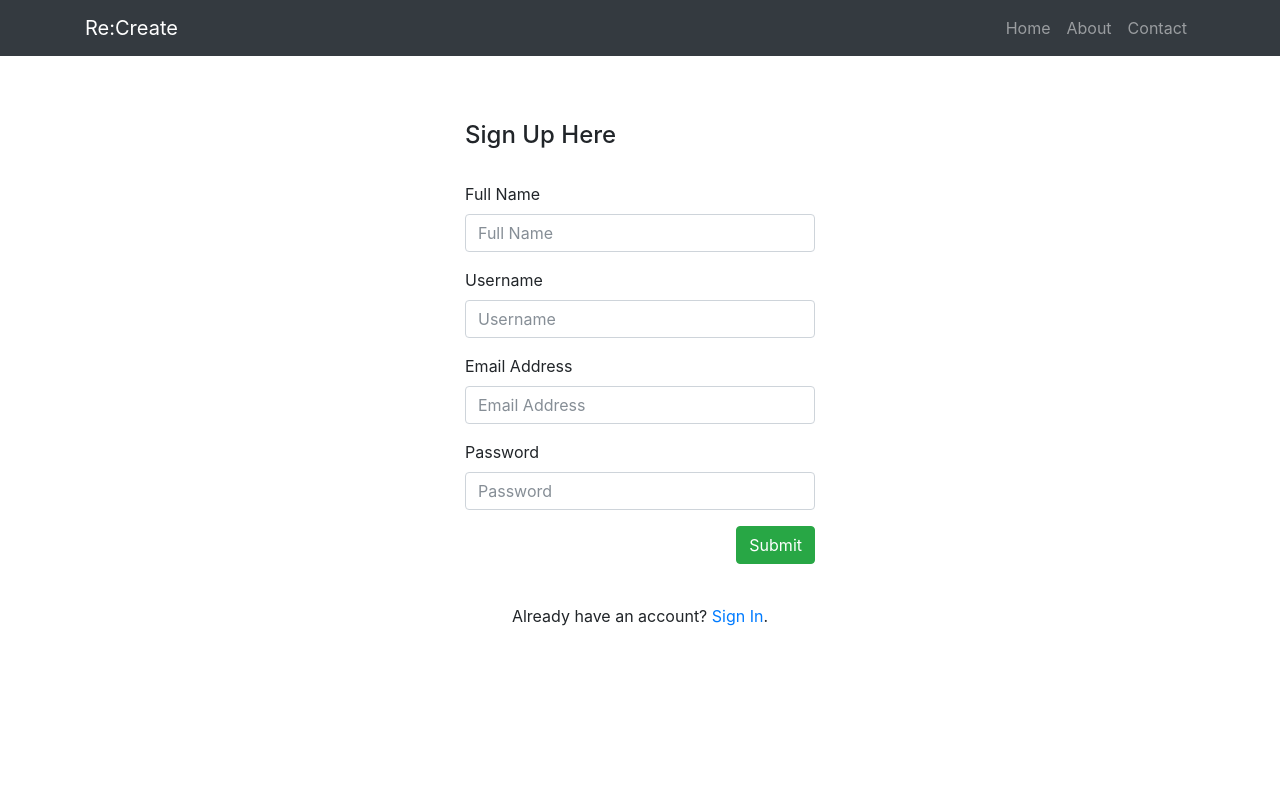
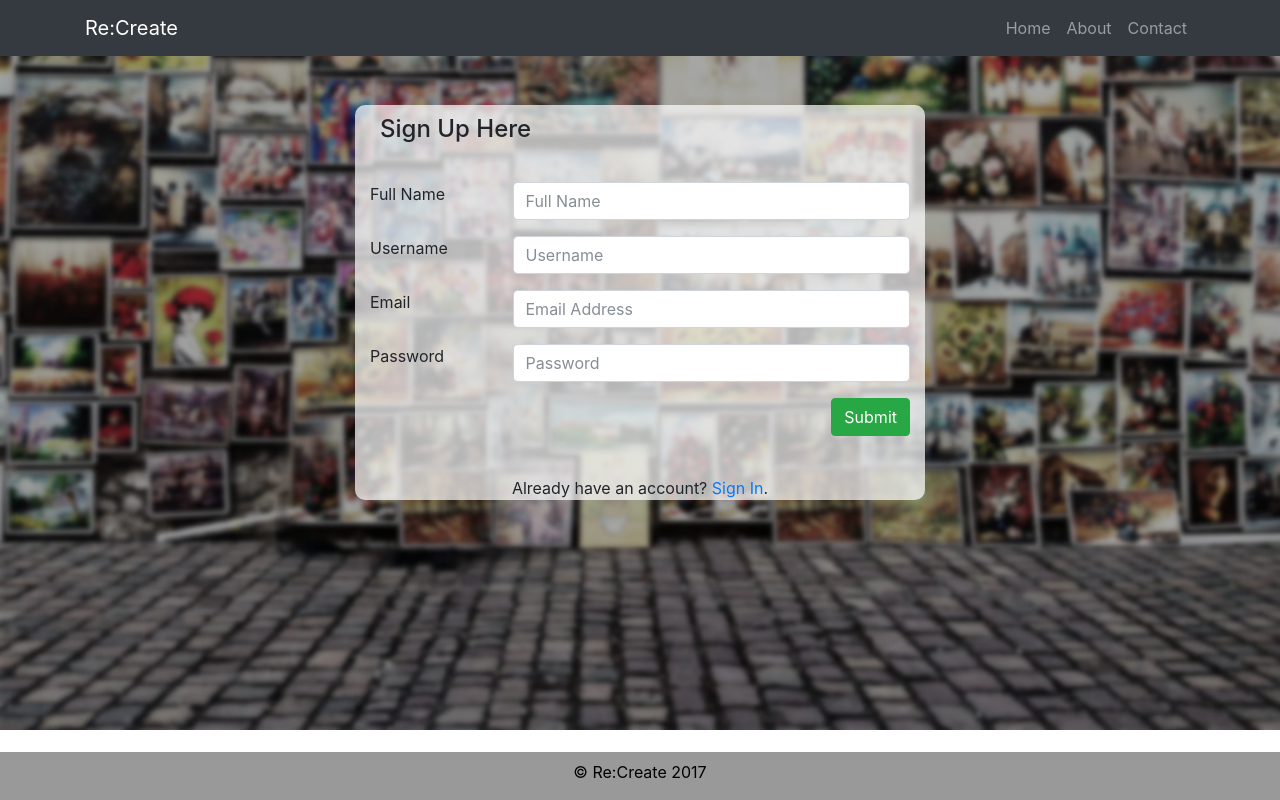
Before and after one commit to DevTarmidi/ReCreate, a CodeIgniter app: page /recreate/index.php/signup in a window 1280 px wide. Run offline with CodeIgniter, Linux system fonts and the light colour scheme.

Commit message:
design commit

```diff
--- a/application/config/database.php
+++ b/application/config/database.php
@@ -77,8 +77,8 @@
 	'dsn'	=> '',
 	'hostname' => 'localhost',
 	'username' => 'root',
-	'password' => '1234',
-	'database' => 'db_recreate',
+	'password' => '',
+	'database' => 'recreate',
 	'dbdriver' => 'mysqli',
 	'dbprefix' => '',
 	'pconnect' => FALSE,
--- a/application/views/dashboard.php
+++ b/application/views/dashboard.php
@@ -38,7 +38,7 @@
         .tabcontent {
             float: left;
             padding: 0px 12px;
-            background-color: #fff;
+            background-color: rgba(225,225,225,0.9);
             width: 90%;
             border-left: none;
             height: 100%;
@@ -57,12 +57,12 @@
                         <h3>New Project</h3><hr/>
                         <div id="layout" class="text-left" style="width:90%;" align="center">
                             <a href="main.html">
-                                <div id="400p" class="col-lg-3 text-center" style="width:100px; height:75px; background-color:#ccc; margin:2px;">
+                                <div id="400p" class="col-lg-3 text-center" style="width:100px; height:75px; background-color:#fff; margin:2px;">
                                     400x300
                                 </div>
                             </a>
                             <a href="main.html?w=800&h=450">
-                                <div id="800p" class="col-lg-3 text-center" style="width:200px; height:112px; background-color:#ccc; margin:2px;">
+                                <div id="800p" class="col-lg-3 text-center" style="width:200px; height:112px; background-color:#fff; margin:2px;">
                                     800x450
                                 </div>
                             </a>
--- a/application/views/header.php
+++ b/application/views/header.php
@@ -12,11 +12,12 @@
 
     <!-- Bootstrap core CSS -->
     <link href="<?php echo base_url(); ?>css/bootstrap.min.css" rel="stylesheet">
-		<?php if ($menu != 4){ goto end;} ?>
+		<?php if ($menu != 4){ goto styl;} ?>
 		<script type="text/javascript" src="vendor\w3\w3color.js"></script>
 		<script type="text/javascript" src="http://ajax.googleapis.com/ajax/libs/jquery/1.12.1/jquery.min.js"></script>
     <script src="http://code.jquery.com/ui/1.12.1/jquery-ui.min.js" type="text/javascript"></script>
     <!-- Custom styles for this template -->
+		<?php styl: ?>
     <style>
       body {
         padding-top: 54px;
@@ -122,7 +123,7 @@
 
   </head>
 
-  <body>
+  <body <?php if($menu<=1){echo "style=\"background-image:url(".base_url()."images/background/background.jpg);background-repeat:no-repeat;background-size:cover; background-position:center center;\"";} ?>>
 
     <!-- Navigation -->
     <nav class="navbar navbar-expand-lg navbar-dark bg-dark fixed-top">
--- a/application/views/signup.php
+++ b/application/views/signup.php
@@ -7,42 +7,63 @@
 	</div>
 
 	<div class="row">
-		<div class="col-md-4 col-md-offset-3">
+		<div class="col-md-3 col-md-offset-3">
 		</div>
 
-		<div class="col-md-4 col-md-offset-3">
+		<div class="col-md-6 col-md-offset-3" style="background-color:rgba(255,255,255,0.7); border-radius:10px;">
 			<div class="panel panel-default">
-				<div class="panel-heading">
+				<div class="panel-heading" style="padding:10px 10px 30px 10px;">
 					<h4>Sign Up Here</h4>
-					<br>
 				</div>
 				<div class="panel-body">
 					<?php $attributes = array("name" => "registrationform");
 					echo form_open("signup", $attributes);?>
 					<div class="form-group">
+						<div class="row colbox">
+							<div class="col-lg-3 col-sm-3">
 								<label for="name">Full Name</label>
+							</div>
+							<div class="col-lg-9 col-sm-9">
 								<input class="form-control" name="fullname" placeholder="Full Name" type="text" value="<?php echo set_value('fullname'); ?>" />
 								<span class="text-danger"><?php echo form_error('fullname'); ?></span>
 							</div>
-
+						</div>
+					</div>
 					<div class="form-group">
+						<div class="row colbox">
+							<div class="col-lg-3 col-sm-3">
 								<label for="name">Username</label>
+							</div>
+							<div class="col-lg-9 col-sm-9">
 								<input class="form-control" name="username" placeholder="Username" type="text" value="<?php echo set_value('username'); ?>" />
 								<span class="text-danger"><?php echo form_error('username'); ?></span>
 							</div>
+						</div>
+					</div>
 
 					<div class="form-group">
-						<label for="email">Email Address</label>
+						<div class="row colbox">
+							<div class="col-lg-3 col-sm-3">
+								<label for="email">Email</label>
+							</div>
+							<div class="col-lg-9 col-sm-9">
 								<input class="form-control" name="email" placeholder="Email Address" type="text" value="<?php echo set_value('email'); ?>" />
 								<span class="text-danger"><?php echo form_error('email'); ?></span>
 							</div>
+						</div>
+					</div>
 
 					<div class="form-group">
+						<div class="row colbox">
+							<div class="col-lg-3 col-sm-3">
 								<label for="subject">Password</label>
+							</div>
+							<div class="col-lg-9 col-sm-9">
 								<input class="form-control" name="password" placeholder="Password" type="password" />
 								<span class="text-danger"><?php echo form_error('password'); ?></span>
 							</div>
-
+						</div>
+					</div>
 					<div class="form-group" align="right">
 						<button name="submit" type="submit" class="btn btn-success">Submit</button>
 					</div>
@@ -50,11 +71,11 @@
 					<?php echo $this->session->flashdata('msg'); ?>
 				</div>
 				<br>
-				<center>Already have an account? <a href="http://localhost/recreate/">Sign In</a>.</center>
+				<center>Already have an account? <a href="<?php echo site_url(); ?>">Sign In</a>.</center>
 			</div>
 		</div>
 
-		<div class="col-md-4 col-md-offset-3">
+		<div class="col-md-3 col-md-offset-3">
 		</div>
 	</div>
 </div>
```
Also changed, not shown: application/views/home.php (+7 -9 lines). Lines whose indentation alone changed are shown as unchanged.
